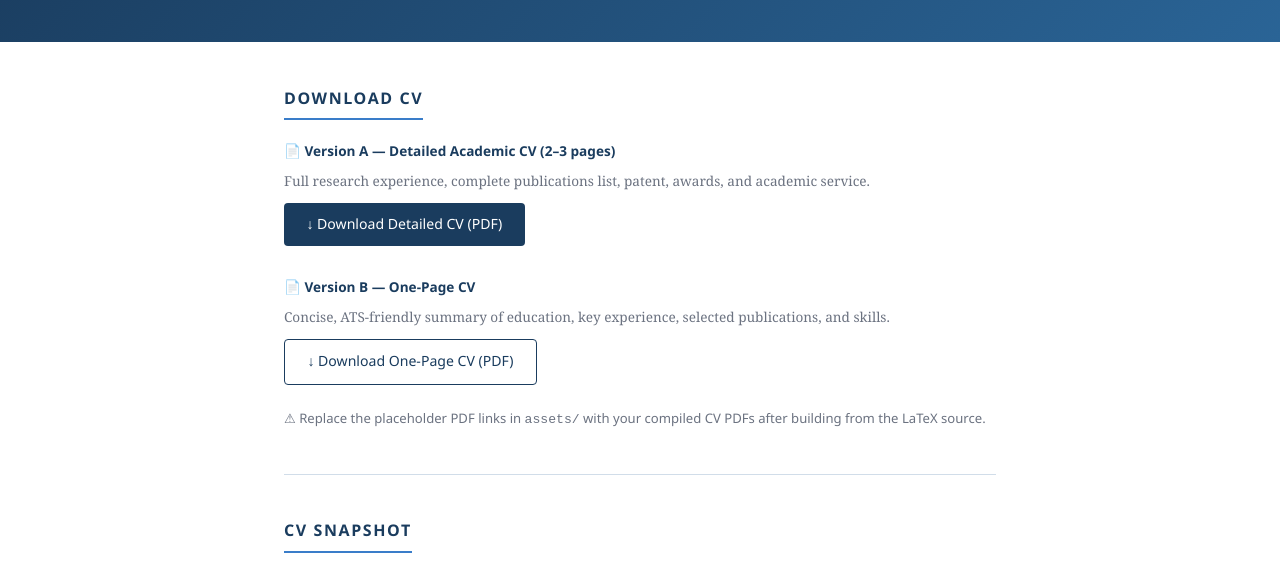
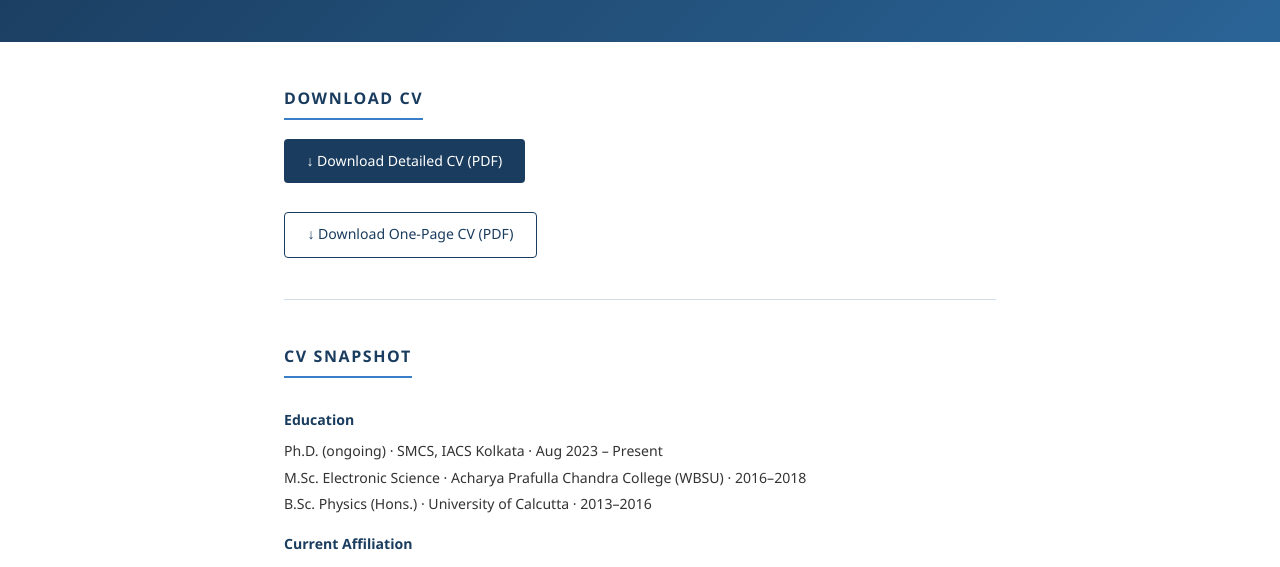
Before and after one commit to Analroy/analroy.github.io, a plain HTML site: page cv.html in a window 1280 px wide. Shown: the part 163-730 px from the top of the page. Drawn offline with Linux system fonts and the light colour scheme.

Commit message:
Remove detailed CV descriptions and placeholder text from download section
Co-authored-by: Copilot <copilot@github.com>

```diff
--- a/cv.html
+++ b/cv.html
@@ -37,33 +37,17 @@
 
     <div class="cv-download-block">
       <div>
-        <p style="font-family:var(--sans);font-size:.85rem;font-weight:700;color:var(--navy);margin-bottom:.4rem;">
-          📄 Version A — Detailed Academic CV (2–3 pages)
-        </p>
-        <p style="font-size:.85rem;color:var(--muted);margin-bottom:.6rem;">
-          Full research experience, complete publications list, patent, awards, and academic service.
-        </p>
         <a class="cv-btn" href="assets/Anal_Roy_Chowdhury_CV_Detailed.pdf" download>
           ↓ Download Detailed CV (PDF)
         </a>
       </div>
 
       <div style="margin-top:1rem;">
-        <p style="font-family:var(--sans);font-size:.85rem;font-weight:700;color:var(--navy);margin-bottom:.4rem;">
-          📄 Version B — One-Page CV
-        </p>
-        <p style="font-size:.85rem;color:var(--muted);margin-bottom:.6rem;">
-          Concise, ATS-friendly summary of education, key experience, selected publications, and skills.
-        </p>
         <a class="cv-btn secondary" href="assets/Anal_Roy_Chowdhury_CV_OnePage.pdf" download>
           ↓ Download One-Page CV (PDF)
         </a>
       </div>
     </div>
-
-    <p style="margin-top:1.4rem;font-size:.82rem;color:var(--muted);font-family:var(--sans);">
-      ⚠ Replace the placeholder PDF links in <code>assets/</code> with your compiled CV PDFs after building from the LaTeX source.
-    </p>
   </section>
 
   <!-- Snapshot -->
```
